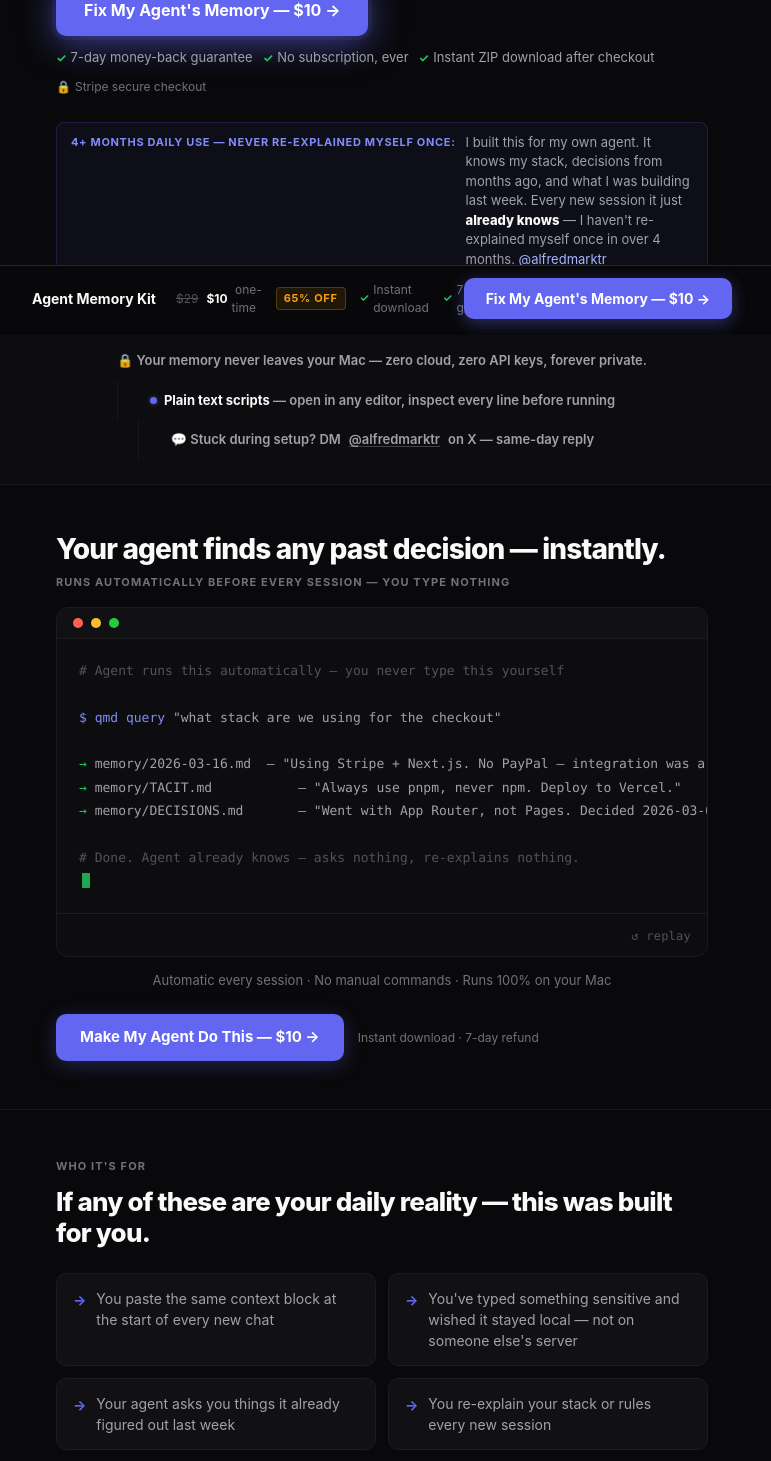
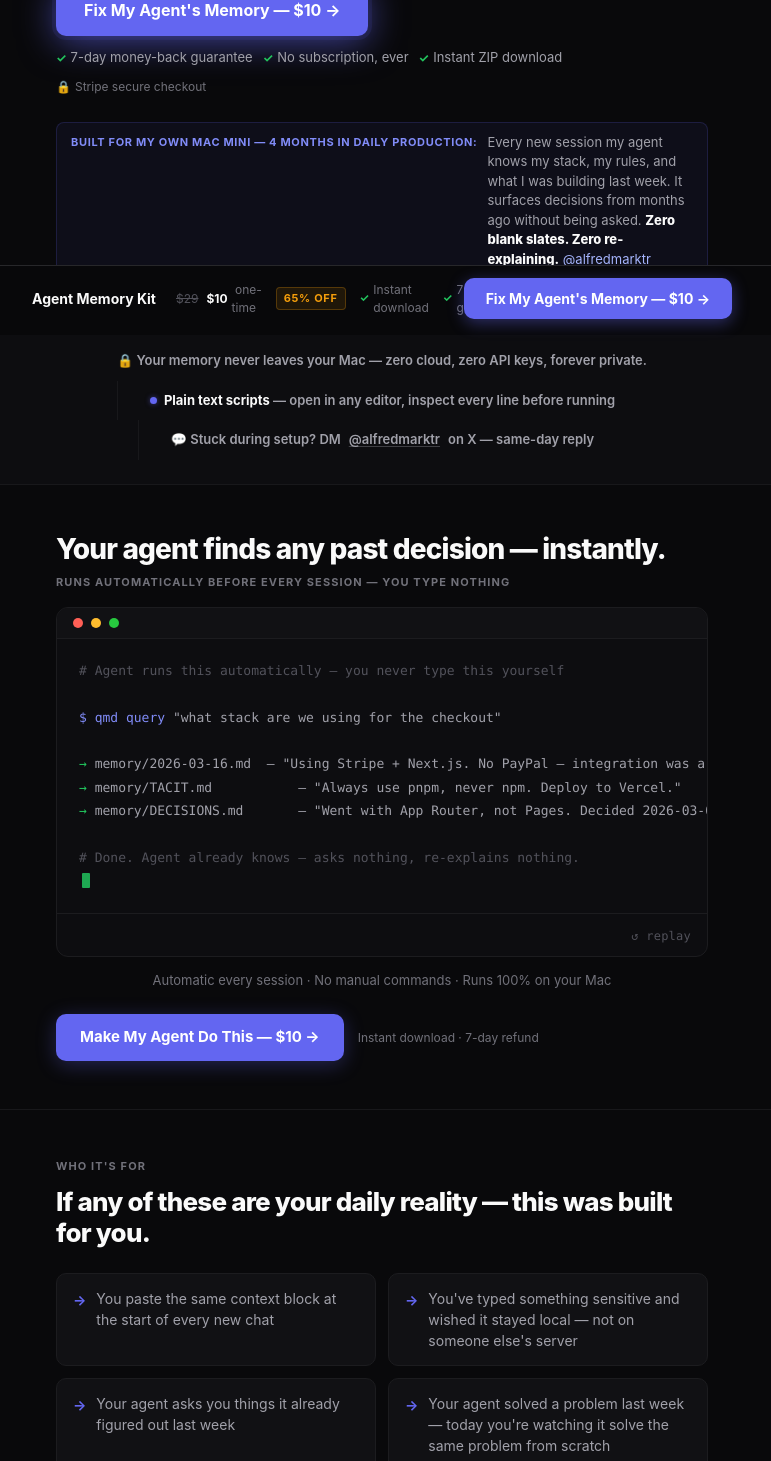
Before and after one commit to marcoiaq/agent-memory-kit, a Next.js app: page / in a window 1280 px wide. Shown: the part 535-1996 px from the top of the page, without its empty margins (258-1029 px from the left). Built offline with nearby package versions, Linux system fonts and the light colour scheme; no server answers.

Commit message:
ux: tighten hero-proof (no redundancy), trim trust signal copy, distinct who-grid item 4

```diff
--- a/app/page.tsx
+++ b/app/page.tsx
@@ -634,15 +634,15 @@ export default function Home() {
             <span className="hero-note">
               <span className="hero-note-item">7-day money-back guarantee</span>
               <span className="hero-note-item">No subscription, ever</span>
-              <span className="hero-note-item">Instant ZIP download after checkout</span>
+              <span className="hero-note-item">Instant ZIP download</span>
               <span style={{fontSize:'12px', color:'#71717a', display:'flex', alignItems:'center', gap:'4px'}}>
                 <span>🔒</span>
                 <span>Stripe secure checkout</span>
               </span>
             </span>
             <p className="hero-proof" style={{marginTop:'14px', marginBottom:'0'}}>
-              <span className="hero-proof-label">4+ months daily use — never re-explained myself once:</span>
-              <span>I built this for my own agent. It knows my stack, decisions from months ago, and what I was building last week. Every new session it just <strong style={{color:'#fafafa', fontWeight:800}}>already knows</strong> — I haven&apos;t re-explained myself once in over 4 months.{' '}<a href="https://x.com/alfredmarktr" target="_blank" rel="noopener noreferrer">@alfredmarktr</a></span>
+              <span className="hero-proof-label">Built for my own Mac mini — 4 months in daily production:</span>
+              <span>Every new session my agent knows my stack, my rules, and what I was building last week. It surfaces decisions from months ago without being asked. <strong style={{color:'#fafafa', fontWeight:800}}>Zero blank slates. Zero re-explaining.</strong>{' '}<a href="https://x.com/alfredmarktr" target="_blank" rel="noopener noreferrer">@alfredmarktr</a></span>
             </p>
           </div>
 
@@ -697,7 +697,7 @@ export default function Home() {
               'You paste the same context block at the start of every new chat',
               "You've typed something sensitive and wished it stayed local — not on someone else's server",
               'Your agent asks you things it already figured out last week',
-              'You re-explain your stack or rules every new session',
+              'Your agent solved a problem last week — today you\'re watching it solve the same problem from scratch',
               'You\'re building something and your agent keeps forgetting where you left off',
               'You\'ve lost a decision or context when a session ended',
             ].map((item) => (
```
